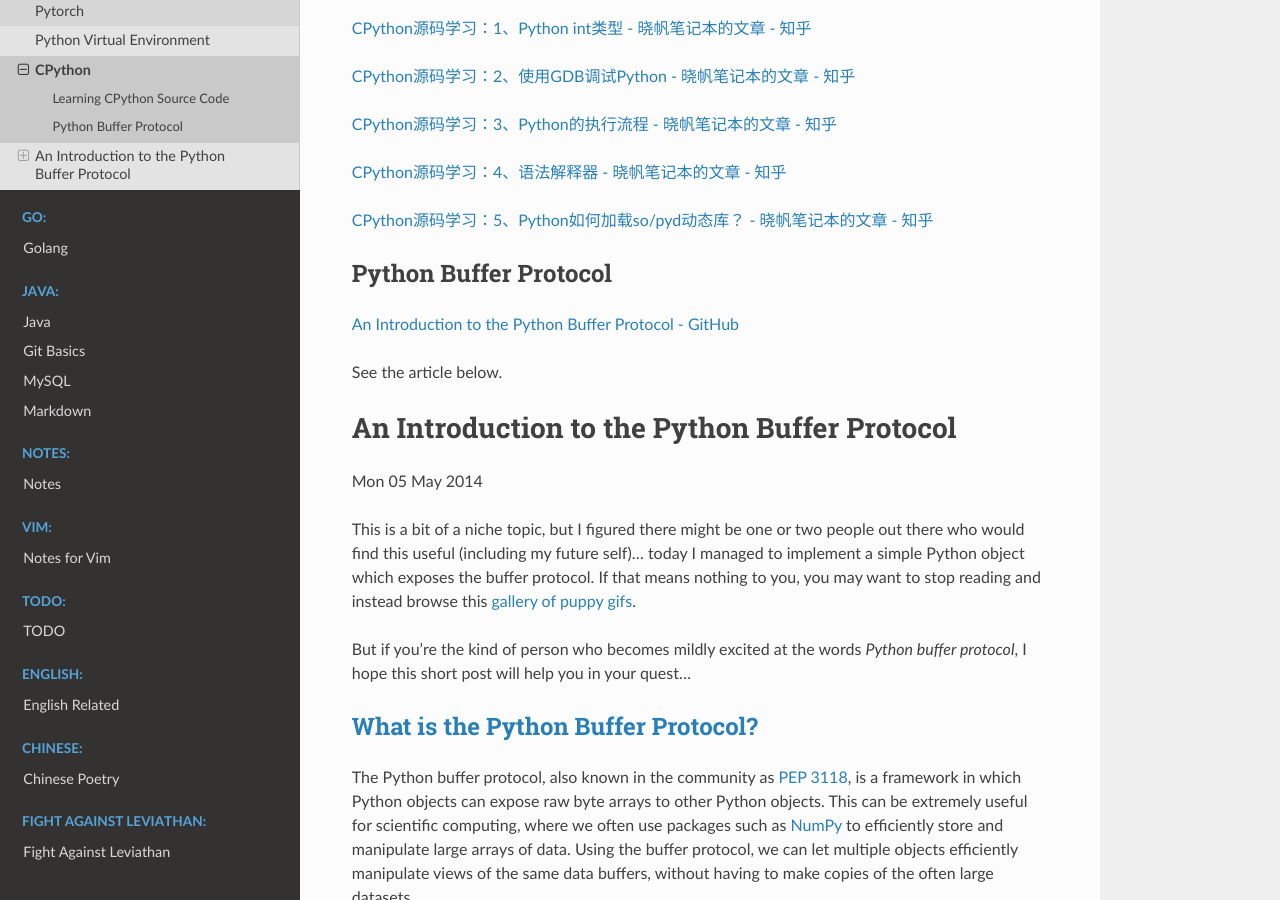
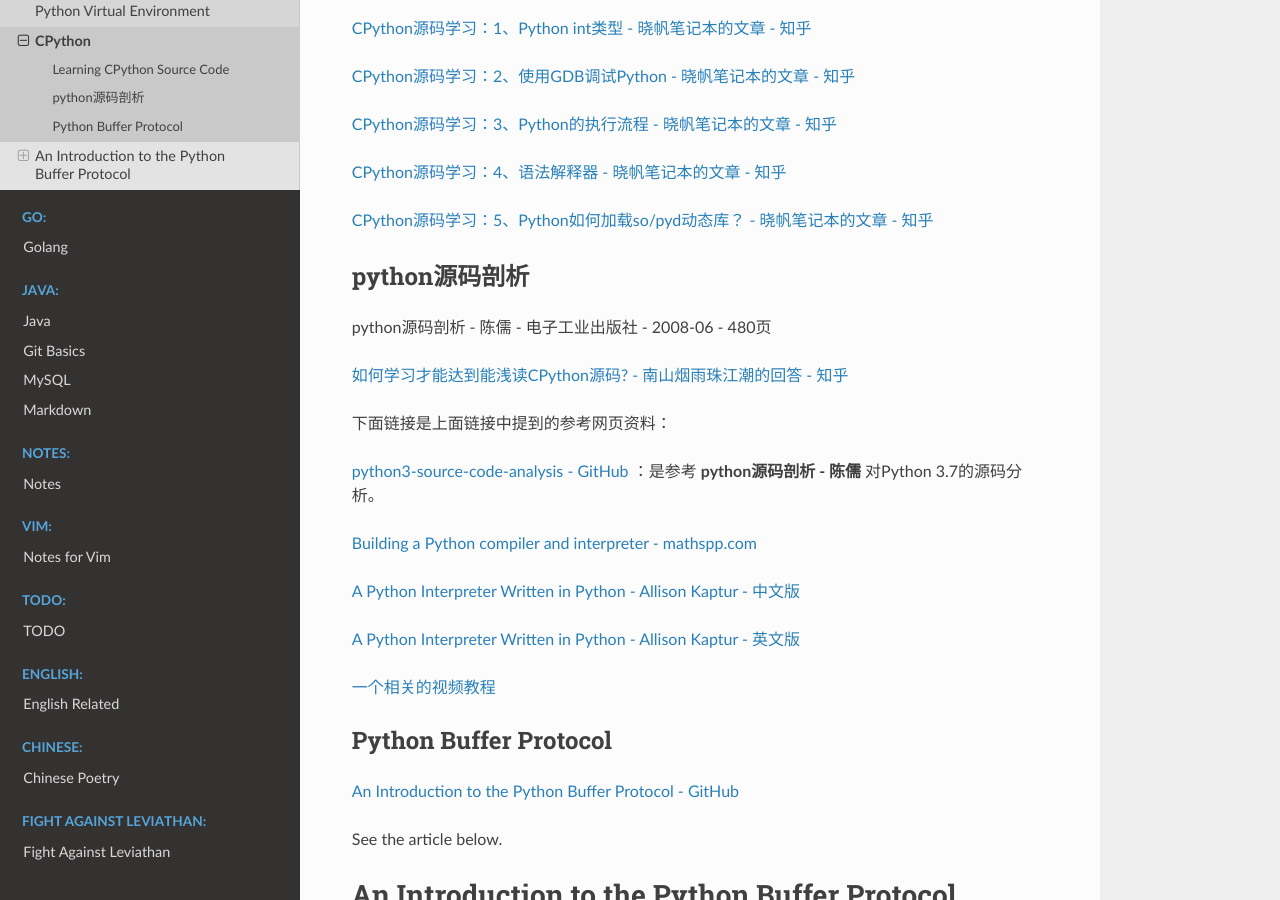
Before and after one commit to Pyrad/pyradnotes, a Sphinx documentation site: the page built from source/Python/cpython.md, in a window 1280 px wide and 900 px high, scrolled down 199 px. Built offline with Sphinx 7.4.7 and the Read the Docs theme 3.1.0, drawn with Linux system fonts in a browser that asks for light colours; pages that are not in the unit, such as notebooks, are missing from menus.

Commit message:
Python A few links for studying CPython

```diff
--- a/source/Python/cpython.md
+++ b/source/Python/cpython.md
@@ -11,6 +11,27 @@
 [CPython源码学习：4、语法解释器 - 晓帆笔记本的文章 - 知乎](https://zhuanlan.zhihu.com/p/646171933)
 
 [CPython源码学习：5、Python如何加载so/pyd动态库？ - 晓帆笔记本的文章 - 知乎](https://zhuanlan.zhihu.com/p/661902441)
+
+
+
+## python源码剖析
+
+python源码剖析 - 陈儒 - 电子工业出版社 - 2008-06 - 480页
+
+[如何学习才能达到能浅读CPython源码? - 南山烟雨珠江潮的回答 - 知乎](https://www.zhihu.com/question/8490330195/answer/70415053969)
+
+下面链接是上面链接中提到的参考网页资料：
+
+[python3-source-code-analysis - GitHub](https://github.com/flaggo/python3-source-code-analysis) ：是参考 **python源码剖析 - 陈儒** 对Python 3.7的源码分析。
+
+[Building a Python compiler and interpreter - mathspp.com](https://mathspp.com/blog/building-a-python-compiler-and-interpreter)
+
+[A Python Interpreter Written in Python - Allison Kaptur - 中文版](http://qingyunha.github.io/taotao/)
+
+[A Python Interpreter Written in Python - Allison Kaptur - 英文版](https://aosabook.org/en/500L/a-python-interpreter-written-in-python.html)
+
+[一个相关的视频教程](https://www.youtube.com/watch%3Fv%3DdCCcDj8YtDI)
+
 
 
 ## Python Buffer Protocol
```
